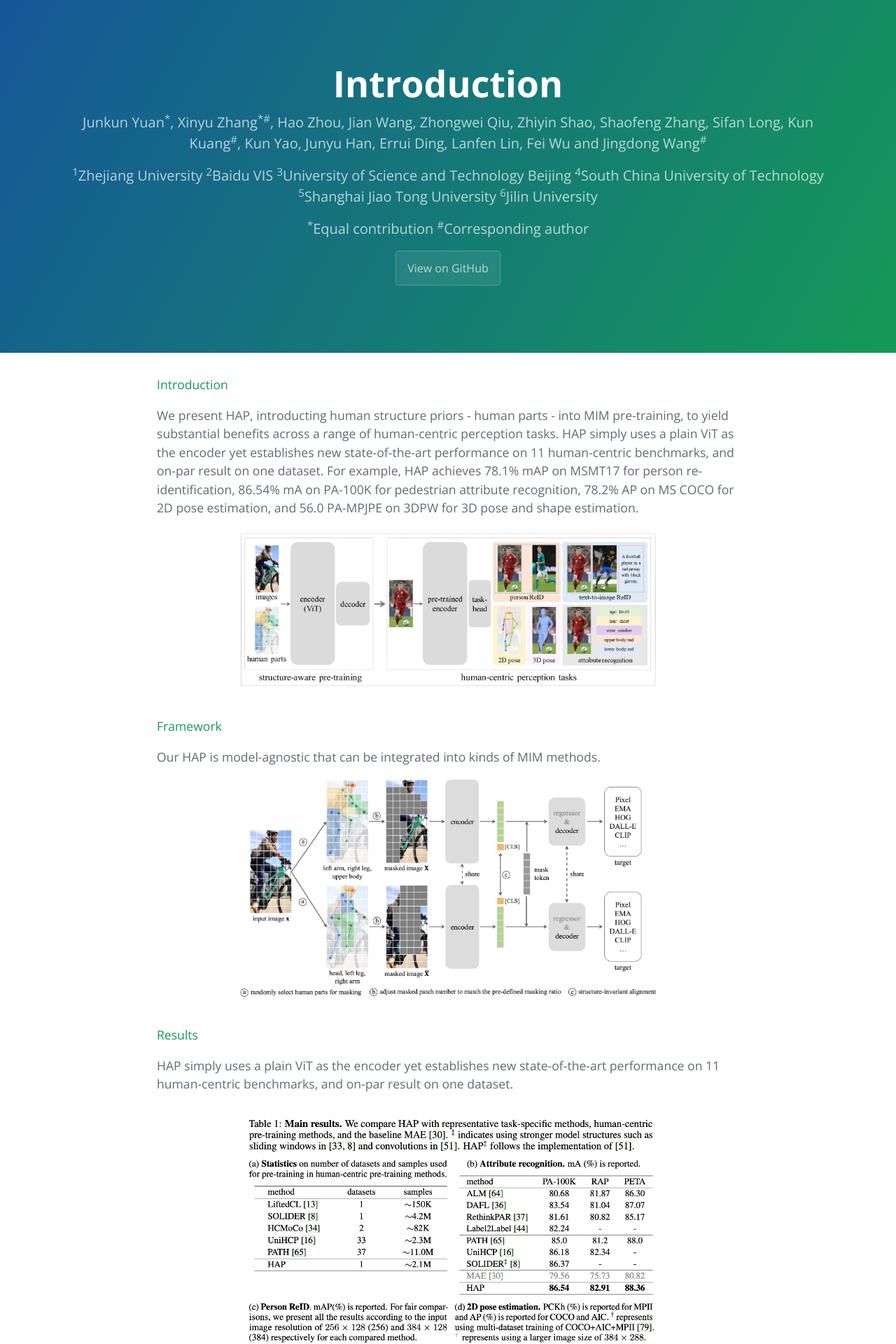
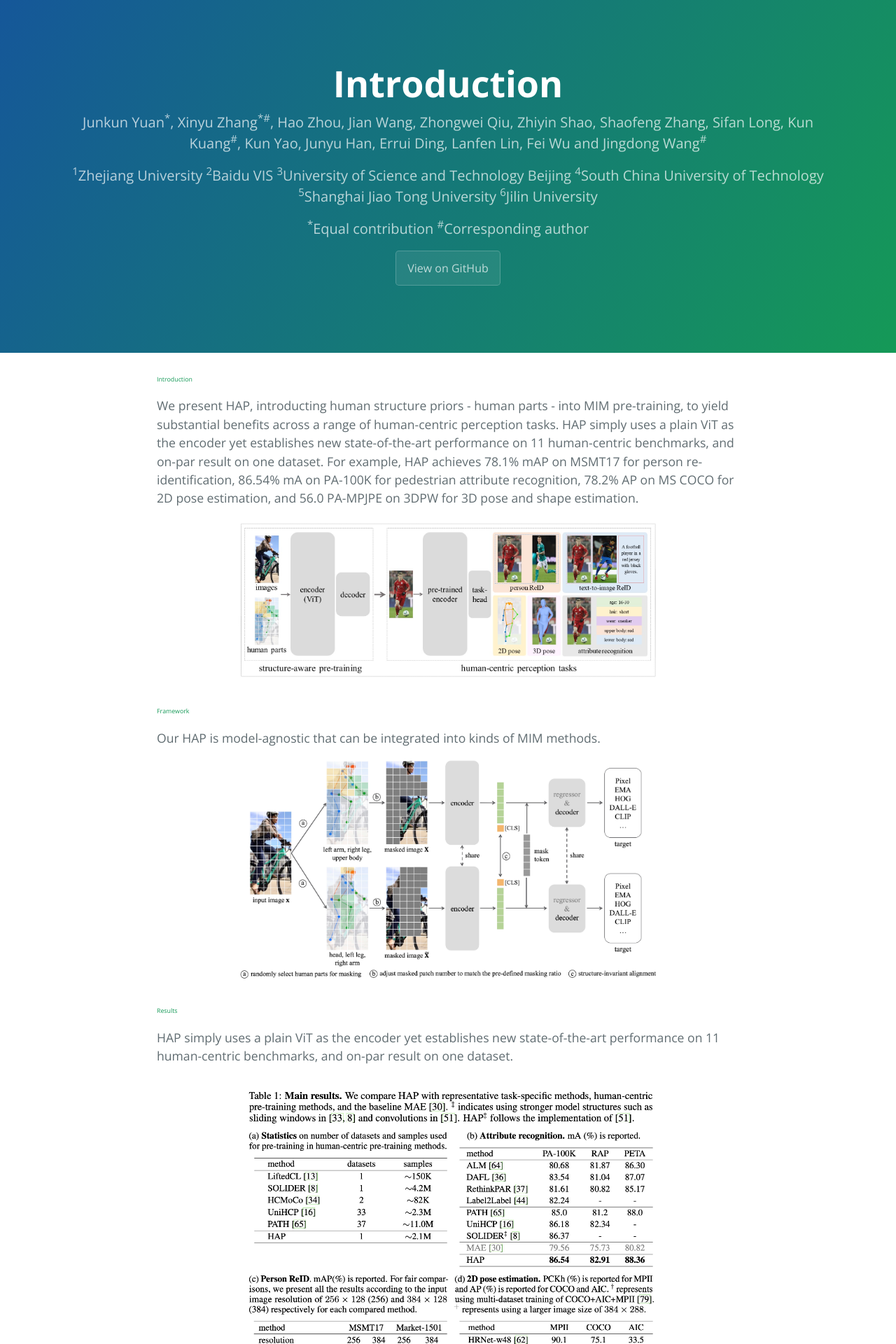
Before and after one commit to zhangxinyu-xyz/hap.github.io, a Jekyll site: the page built from index.md, in a window 1280 px wide. Shown: the top 1920 px of the page at 70% size. Built offline with Jekyll 4.4.1, drawn with Linux system fonts in a browser that asks for light colours; our own code applies the rules of GitHub Pages for plain Markdown files.

Commit message:
Update normalize.scss

```diff
--- a/_sass/normalize.scss
+++ b/_sass/normalize.scss
@@ -138,18 +138,18 @@ h1 {
 }
 
 h2 {
-  font-size: 1em;
-  margin: 0.1em 0;
+  font-size: 0.5em;
+  margin: 0.05em 0;
 }
 
 h3 {
-  font-size: 1em;
-  margin: 0.1em 0;
+  font-size: 0.5em;
+  margin: 0.05em 0;
 }
 
 h4 {
-  font-size: 1em;
-  margin: 0.1em 0;
+  font-size: 0.5em;
+  margin: 0.05em 0;
 }
 
 /**
```
